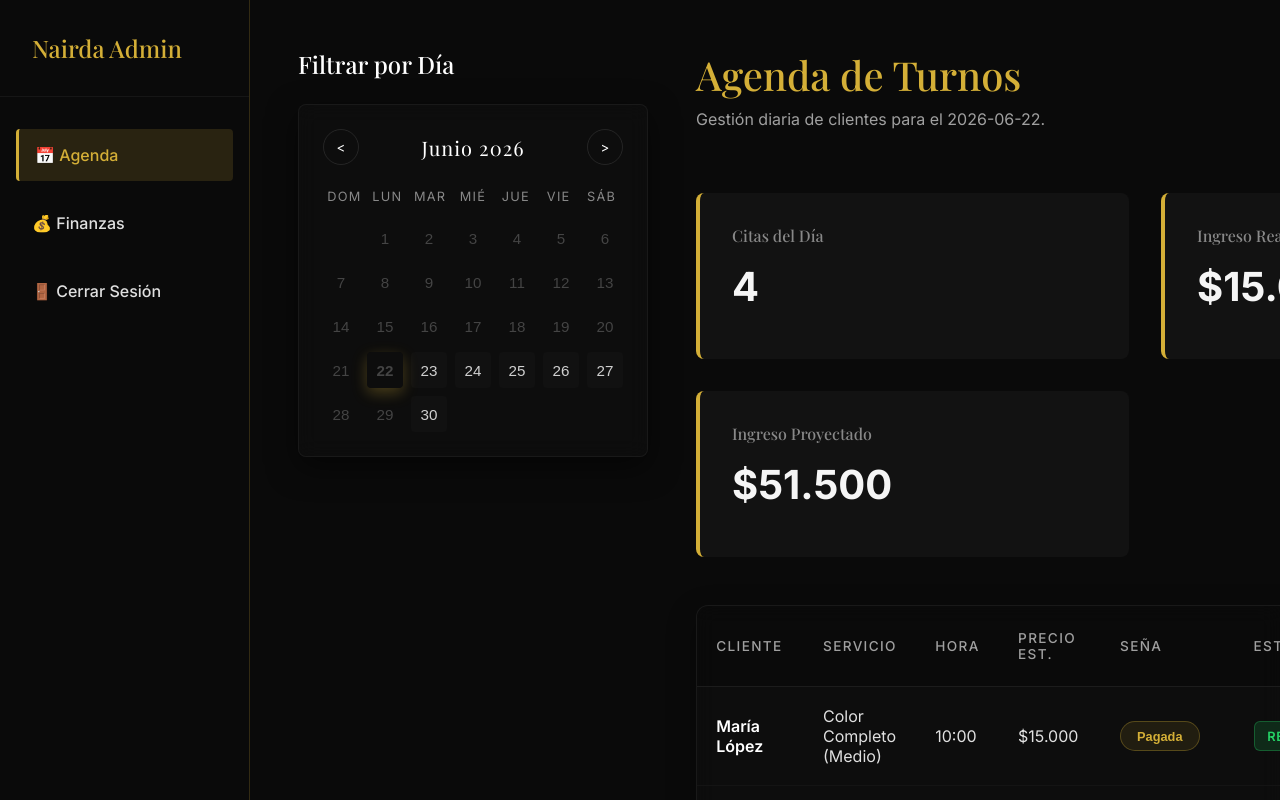
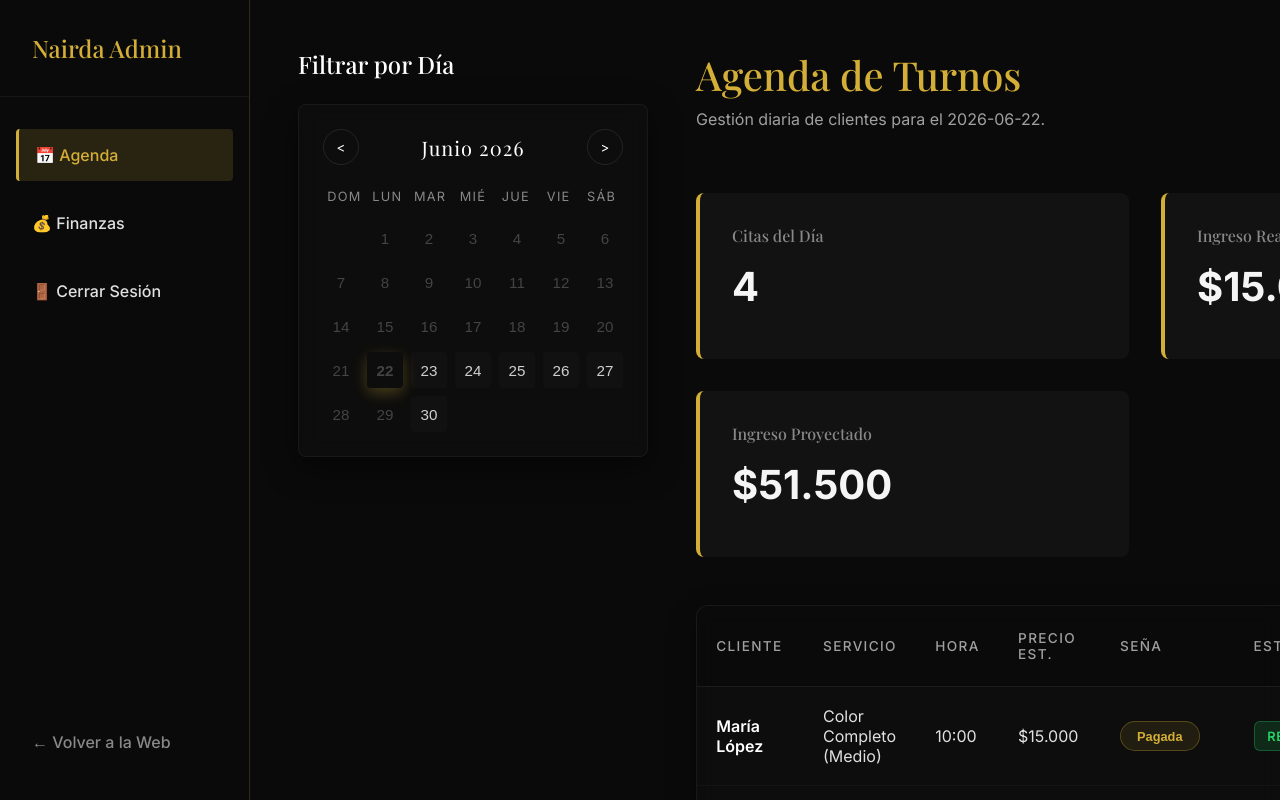
Before and after one commit to futurizatechar-hash/nairda, a Next.js app: page /admin/agenda in a window 1280 px wide. Shown: the top 800 px of the page. Built offline with nearby package versions, Linux system fonts and the light colour scheme; a web font is replaced by a local one.

Commit message:
fix: scope admin manifest, force server redirect on logout, make sidebar sticky on desktop

```diff
--- a/public/manifest-admin.json
+++ b/public/manifest-admin.json
@@ -3,6 +3,7 @@
   "short_name": "Nairda Admin",
   "description": "Panel de Administración de Nairda Studio",
   "start_url": "/admin/agenda",
+  "scope": "/admin/",
   "display": "standalone",
   "background_color": "#0a0a0a",
   "theme_color": "#D4AF37",
--- a/src/app/actions/auth.ts
+++ b/src/app/actions/auth.ts
@@ -1,6 +1,7 @@
 'use server';
 
 import { cookies } from 'next/headers';
+import { redirect } from 'next/navigation';
 
 export async function loginAdmin(formData: FormData) {
   const user = formData.get('user') as string;
@@ -25,4 +26,5 @@ export async function loginAdmin(formData: FormData) {
 export async function logoutAdmin() {
   const cookieStore = await cookies();
   cookieStore.delete('admin_session');
+  redirect('/admin/login');
 }
--- a/src/app/admin/AdminLayout.module.css
+++ b/src/app/admin/AdminLayout.module.css
@@ -14,6 +14,9 @@
   flex-direction: column;
   transition: transform 0.3s ease;
   z-index: 100;
+  position: sticky;
+  top: 0;
+  height: 100vh;
 }
 
 .logoArea {
--- a/src/components/admin/AdminLayoutClient.tsx
+++ b/src/components/admin/AdminLayoutClient.tsx
@@ -33,8 +33,6 @@ export default function AdminLayoutClient({ children }: { children: React.ReactN
 
   const handleLogout = async () => {
     await logoutAdmin();
-    // Force a full page reload to clear browser cache and re-evaluate middleware auth status
-    window.location.href = '/admin/login';
   };
 
   const toggleSidebar = () => setIsSidebarOpen(!isSidebarOpen);
```
